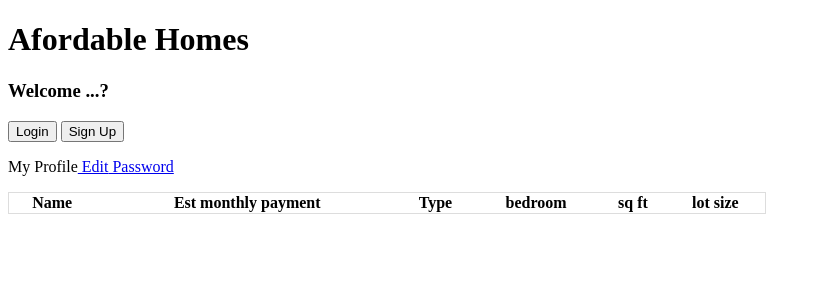
After one commit to NoorMusheer/Affordable_Home_Group_8, a Flask app: template flask_app/templates/results.html in a window 1280 px wide. The commit adds this page. Shown: the top 300 px of the page, without its empty margins (0-821 px from the left). Run offline with Flask 2, Linux system fonts and the light colour scheme; the template is opened without the code that fills it, so the values that code supplies are empty; parts of the project's set-up code (start-up, migrations or seed data) failed here and were passed over.

Commit message:
minor updates

```diff
--- a/flask_app/controllers/users.py
+++ b/flask_app/controllers/users.py
@@ -37,8 +37,10 @@ def logged_in_user():
         "password":request.form['password']
         }
     user_exists = user.User.get_user_by_email(user_login_data)
+    print
     if not user.User.validate_login(user_exists, user_login_data):
         return redirect('/')
+    session.id = user_exists['id']
     return redirect('/dashboard')
 
 
--- /dev/null
+++ b/flask_app/templates/results.html
@@ -0,0 +1,48 @@
+<!DOCTYPE html>
+<html lang="en">
+
+<head>
+    <meta charset="UTF-8">
+    <meta http-equiv="X-UA-Compatible" content="IE=edge">
+    <meta name="viewport" content="width=device-width, initial-scale=1.0">
+    <title>Dashboard</title>
+    <style>
+    </style>
+</head>
+<style>
+    table {
+        border-collapse: collapse;
+        border-spacing: 0;
+        width: 100%;
+        border: 1px solid #ddd;
+    }
+</style>
+
+<body>
+    <div>
+        <div class="nav">
+            <h1 class="nav-title">Afordable Homes</h1>
+            <h3>Welcome ...?</h3>
+            <input type="submit" value="Login" class="offset-btn">
+            <input type="submit" value="Sign Up" class="offset-btn">
+        </div>
+        <p class="large big-col">My Profile<a href="/...?"> Edit</a><a href="/...?"> Password</a></p>
+        <div class="container" , method="POST">
+            <div class="row">
+                <div class="column">
+                    <table style="width:60%">
+                        <tr>
+                            <th>Name</th>
+                            <th>Est monthly payment</th>
+                            <th>Type</th>
+                            <th>bedroom</th>
+                            <th>sq ft</th>
+                            <th>lot size</th>
+                        </tr>
+                    </table>
+                </div>
+            </div>
+        </div>
+</body>
+
+</html>
```
Also changed, not shown: flask_app/templates/login_page.html (+0 -8 lines).
